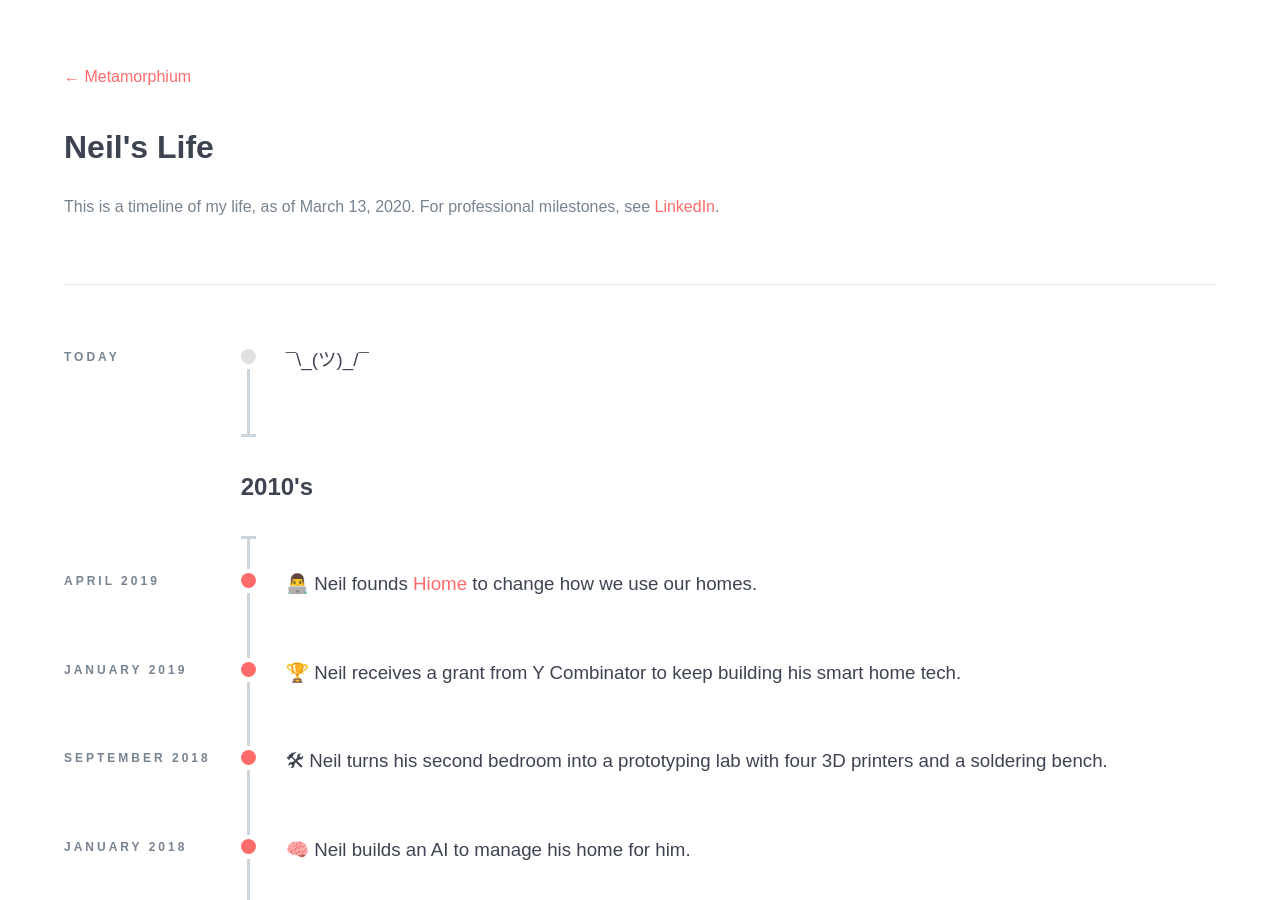
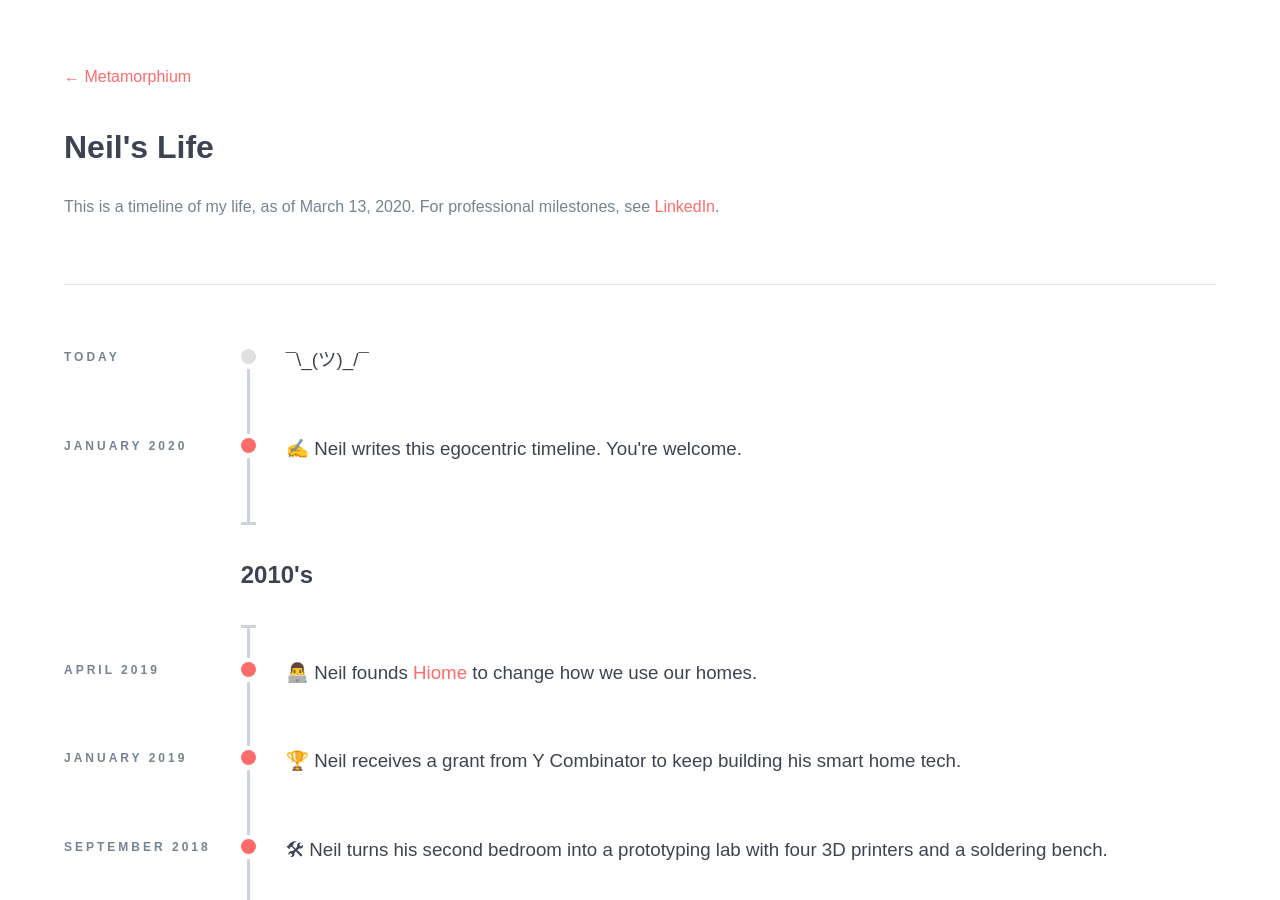
Before and after one commit to neilgupta/timeliner, a Jekyll site: the page built from index.html, in a window 1280 px wide and 900 px high. Built offline with Jekyll 4.4.1, drawn with Linux system fonts in a browser that asks for light colours.

Commit message:
add writing timeline event, skip period divider with no name

```diff
--- a/_config.yml
+++ b/_config.yml
@@ -9,8 +9,11 @@ personal_site:
   title: Metamorphium
 
 # Your timeline is split into periods (e.g., decades, childhood/teens/adult, "Before Timeliner"/"After Timeliner", etc)
-# Each period has a list of events that include a date and title.
+# Each period has a list of events that include a date and title. If you don't want to have period dividers, leave out the name field.
 periods:
+  - events:
+    - date: January 2020
+      title: "✍️ Neil writes this egocentric timeline. You're welcome."
   - name: "2010's"
     events:
     - date: April 2019
--- a/index.html
+++ b/index.html
@@ -25,6 +25,7 @@ layout: base
       </div>
     </li>
     {% for period in site.periods %}
+      {% if period.name %}
         <li class="timeline-item period">
           <div class="timeline-info"></div>
           <div class="timeline-marker"></div>
@@ -32,6 +33,7 @@ layout: base
             <h2 class="timeline-title">{{ period.name }}</h2>
           </div>
         </li>
+      {% endif %}
       {% for event in period.events %}
         <li class="timeline-item">
           <div class="timeline-info">
```
Lines whose indentation alone changed are shown as unchanged.
